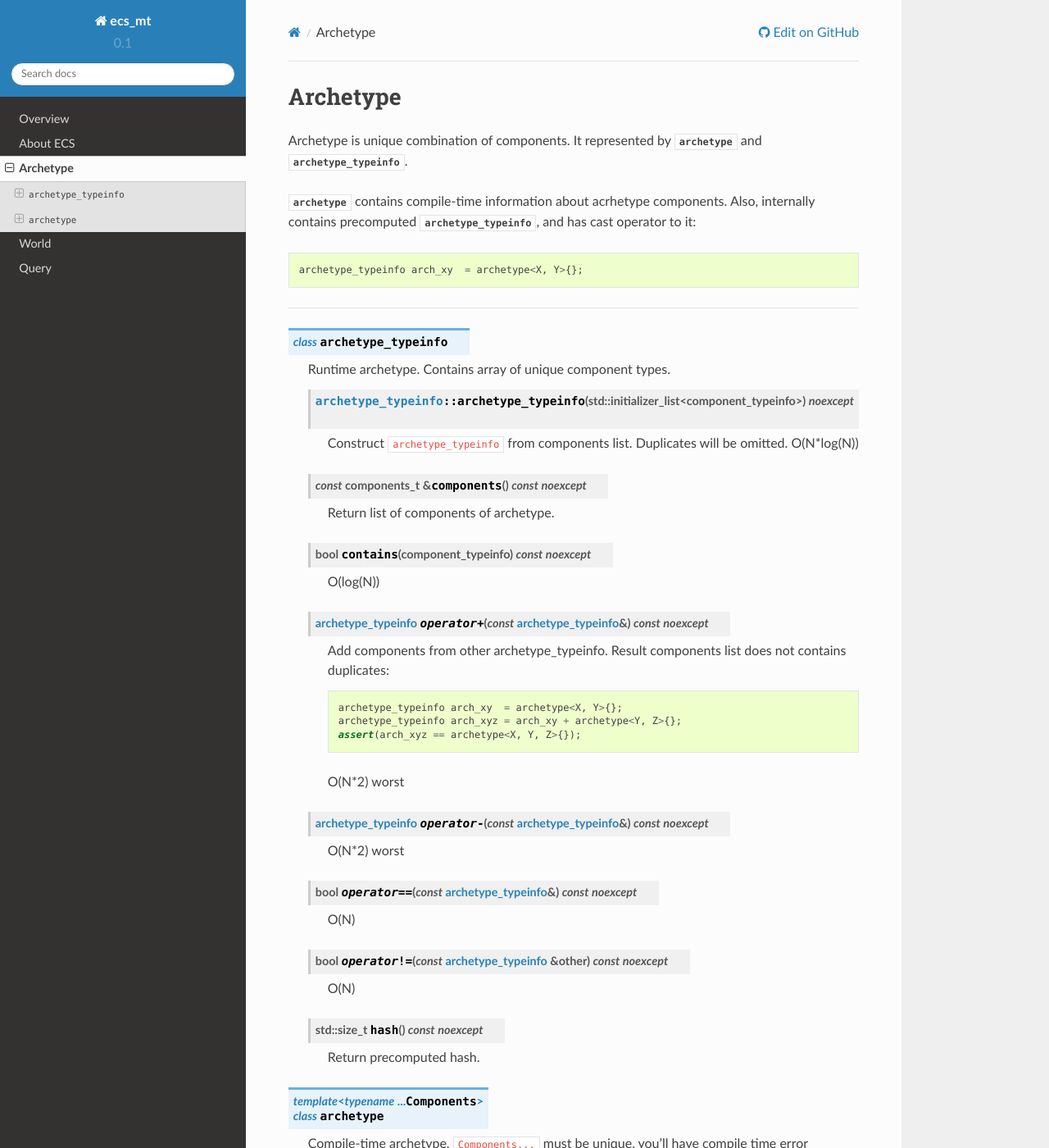
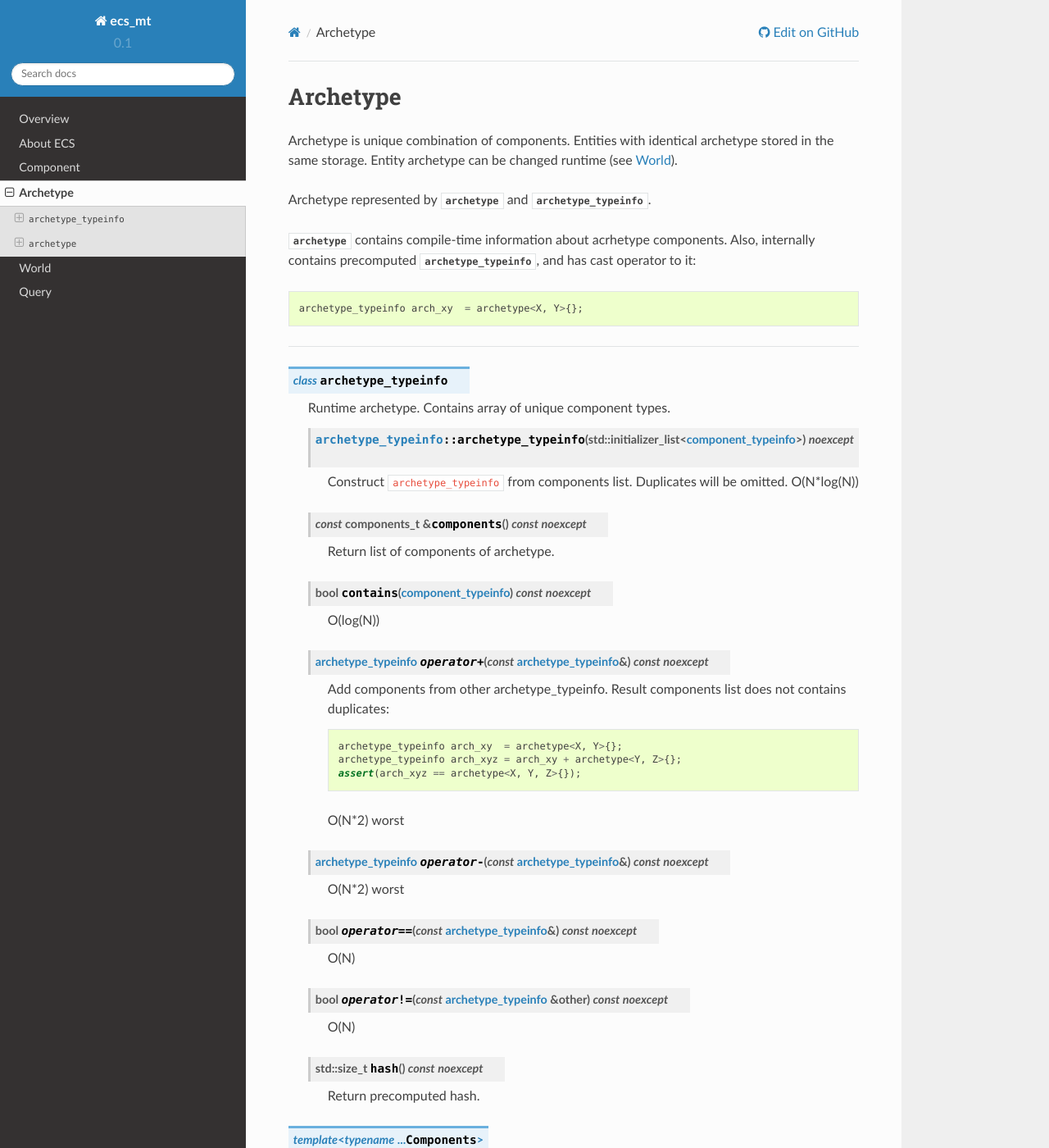
Before and after one commit to tower120/ecs_mt, a Sphinx documentation site: the page built from docs/archetype.rst, in a window 1280 px wide and 1400 px high. Shown: the whole window at 82% size. Built offline with Sphinx 7.4.7 and the Read the Docs theme 2.0.0, drawn with Linux system fonts in a browser that asks for light colours; some of the changed text lies outside the part shown.

```diff
--- a/docs/archetype.rst
+++ b/docs/archetype.rst
@@ -1,7 +1,10 @@
 Archetype
 ==========
 
-Archetype is unique combination of components. It represented by :cpp:class:`archetype` and :cpp:class:`archetype_typeinfo`.
+Archetype is unique combination of components. Entities with identical archetype stored in the same storage.
+Entity archetype can be changed runtime (see :doc:`world`).
+
+Archetype represented by :cpp:class:`archetype` and :cpp:class:`archetype_typeinfo`.
 
 :cpp:class:`archetype` contains compile-time information about acrhetype components.
 Also, internally contains precomputed :cpp:class:`archetype_typeinfo`, and has cast operator to it:
@@ -61,7 +64,9 @@ Also, internally contains precomputed :cpp:class:`archetype_typeinfo`, and has c
     Compile-time archetype.
     ``Components...`` must be unique, you'll have compile time error otherwise.
 
-    .. cpp:type:: components = std::tuple<Components...>
+    .. type:: components = std::tuple<Components...>
+
+    .. member:: static const archetype_typeinfo type
 
     .. function:: operator const archetype_typeinfo&() const noexcept
 
--- a/docs/index.rst
+++ b/docs/index.rst
@@ -9,6 +9,7 @@
 
    self
    ecs
+   component
    archetype
    world
    query
```
Also changed, not shown: CMakeLists.txt (+4 -4 lines), docs/component.rst (added, +39 -0 lines), .travis.yml, 9 other files.
